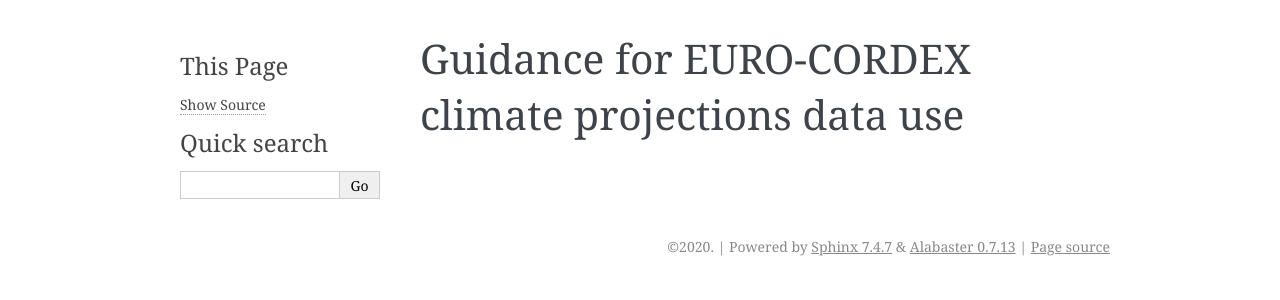
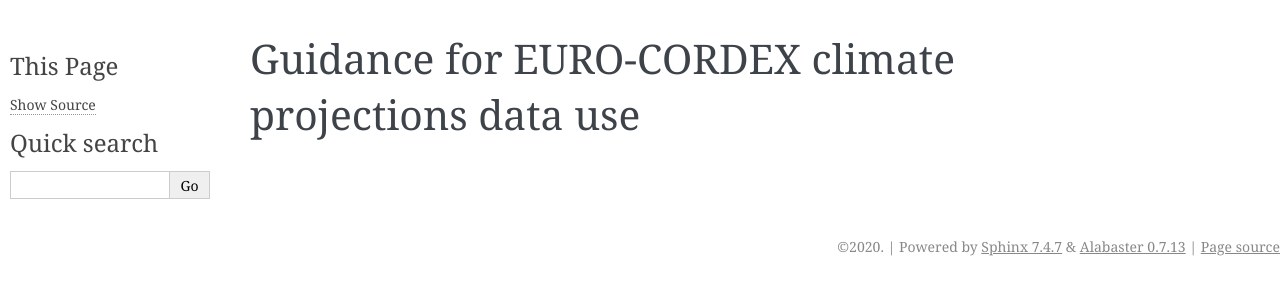
Before and after one commit to KatharinaBuelow/data-guide, a Sphinx documentation site: the page built from source/index.rst, in a window 1280 px wide. Shown: the top 300 px of the page. Built offline with Sphinx 7.4.7, drawn with Linux system fonts in a browser that asks for light colours.

```diff
--- a/source/conf.py
+++ b/source/conf.py
@@ -138,82 +138,82 @@ html_theme = 'alabaster'
 # further.  For a list of options available for each theme, see the
 # documentation.
 #
-#html_theme_options = {
-#    'page_width':'auto'
-#    }
+html_theme_options = {
+    'page_width':'auto'
+    }
 
 # Theme options are theme-specific and customize the look and feel of a
 # theme further.
-html_theme_options = {
-    # Navigation bar title. (Default: ``project`` value)
-    'navbar_title': "EURO-CORDEX Guidelines",
-
-    # Tab name for entire site. (Default: "Site")
-    'navbar_site_name': "Site",
-
-    # A list of tuples containing pages or urls to link to.
-    # Valid tuples should be in the following forms:
-    #    (name, page)                 # a link to a page
-    #    (name, "/aa/bb", 1)          # a link to an arbitrary relative url
-    #    (name, "http://example.com", True) # arbitrary absolute url
-    # Note the "1" or "True" value above as the third argument to indicate
-    # an arbitrary url.
-    'navbar_links': [
-        #("Examples", "examples"),
-        ("Contribute", "http://github.com/euro-cordex/data-guide", True),
-    ],
-
-    # Render the next and previous page links in navbar. (Default: true)
-    'navbar_sidebarrel': True,
-
-    # Render the current pages TOC in the navbar. (Default: true)
-    'navbar_pagenav': True,
-
-    # Tab name for the current pages TOC. (Default: "Page")
-    'navbar_pagenav_name': "Page",
-
-    # Global TOC depth for "site" navbar tab. (Default: 1)
-    # Switching to -1 shows all levels.
-    'globaltoc_depth': 2,
-
-    # Include hidden TOCs in Site navbar?
-    #
-    # Note: If this is "false", you cannot have mixed ``:hidden:`` and
-    # non-hidden ``toctree`` directives in the same page, or else the build
-    # will break.
-    #
-    # Values: "true" (default) or "false"
-    'globaltoc_includehidden': "true",
-
-    # HTML navbar class (Default: "navbar") to attach to <div> element.
-    # For black navbar, do "navbar navbar-inverse"
-    'navbar_class': "navbar navbar-inverse",
-
-    # Fix navigation bar to top of page?
-    # Values: "true" (default) or "false"
-    'navbar_fixed_top': "true",
-
-    # Location of link to source.
-    # Options are "nav" (default), "footer" or anything else to exclude.
-    'source_link_position': "nav",
-
-    # Bootswatch (http://bootswatch.com/) theme.
-    #
-    # Options are nothing (default) or the name of a valid theme
-    # such as "cosmo" or "sandstone".
-    #
-    # The set of valid themes depend on the version of Bootstrap
-    # that's used (the next config option).
-    #
-    # Currently, the supported themes are:
-    # - Bootstrap 2: https://bootswatch.com/2
-    # - Bootstrap 3: https://bootswatch.com/3
-    'bootswatch_theme': "yeti",
-
-    # Choose Bootstrap version.
-    # Values: "3" (default) or "2" (in quotes)
-    'bootstrap_version': "3",
-}
+###html_theme_options = {
+###    # Navigation bar title. (Default: ``project`` value)
+###    'navbar_title': "EURO-CORDEX Guidelines",
+###
+###    # Tab name for entire site. (Default: "Site")
+###    'navbar_site_name': "Site",
+###
+###    # A list of tuples containing pages or urls to link to.
+###    # Valid tuples should be in the following forms:
+###    #    (name, page)                 # a link to a page
+###    #    (name, "/aa/bb", 1)          # a link to an arbitrary relative url
+###    #    (name, "http://example.com", True) # arbitrary absolute url
+###    # Note the "1" or "True" value above as the third argument to indicate
+###    # an arbitrary url.
+###    'navbar_links': [
+###        #("Examples", "examples"),
+###        ("Contribute", "http://github.com/euro-cordex/data-guide", True),
+###    ],
+###
+###    # Render the next and previous page links in navbar. (Default: true)
+###    'navbar_sidebarrel': True,
+###
+###    # Render the current pages TOC in the navbar. (Default: true)
+###    'navbar_pagenav': True,
+###
+###    # Tab name for the current pages TOC. (Default: "Page")
+###    'navbar_pagenav_name': "Page",
+###
+###    # Global TOC depth for "site" navbar tab. (Default: 1)
+###    # Switching to -1 shows all levels.
+###    'globaltoc_depth': 2,
+###
+###    # Include hidden TOCs in Site navbar?
+###    #
+###    # Note: If this is "false", you cannot have mixed ``:hidden:`` and
+###    # non-hidden ``toctree`` directives in the same page, or else the build
+###    # will break.
+###    #
+###    # Values: "true" (default) or "false"
+###    'globaltoc_includehidden': "true",
+###
+###    # HTML navbar class (Default: "navbar") to attach to <div> element.
+###    # For black navbar, do "navbar navbar-inverse"
+###    'navbar_class': "navbar navbar-inverse",
+###
+###    # Fix navigation bar to top of page?
+###    # Values: "true" (default) or "false"
+###    'navbar_fixed_top': "true",
+###
+###    # Location of link to source.
+###    # Options are "nav" (default), "footer" or anything else to exclude.
+###    'source_link_position': "nav",
+###
+###    # Bootswatch (http://bootswatch.com/) theme.
+###    #
+###    # Options are nothing (default) or the name of a valid theme
+###    # such as "cosmo" or "sandstone".
+###    #
+###    # The set of valid themes depend on the version of Bootstrap
+###    # that's used (the next config option).
+###    #
+###    # Currently, the supported themes are:
+###    # - Bootstrap 2: https://bootswatch.com/2
+###    # - Bootstrap 3: https://bootswatch.com/3
+###    'bootswatch_theme': "yeti",
+###
+###    # Choose Bootstrap version.
+###    # Values: "3" (default) or "2" (in quotes)
+###    'bootstrap_version': "3",
+###}
 
 # Add any paths that contain custom themes here, relative to this directory.
 # html_theme_path = []
```
